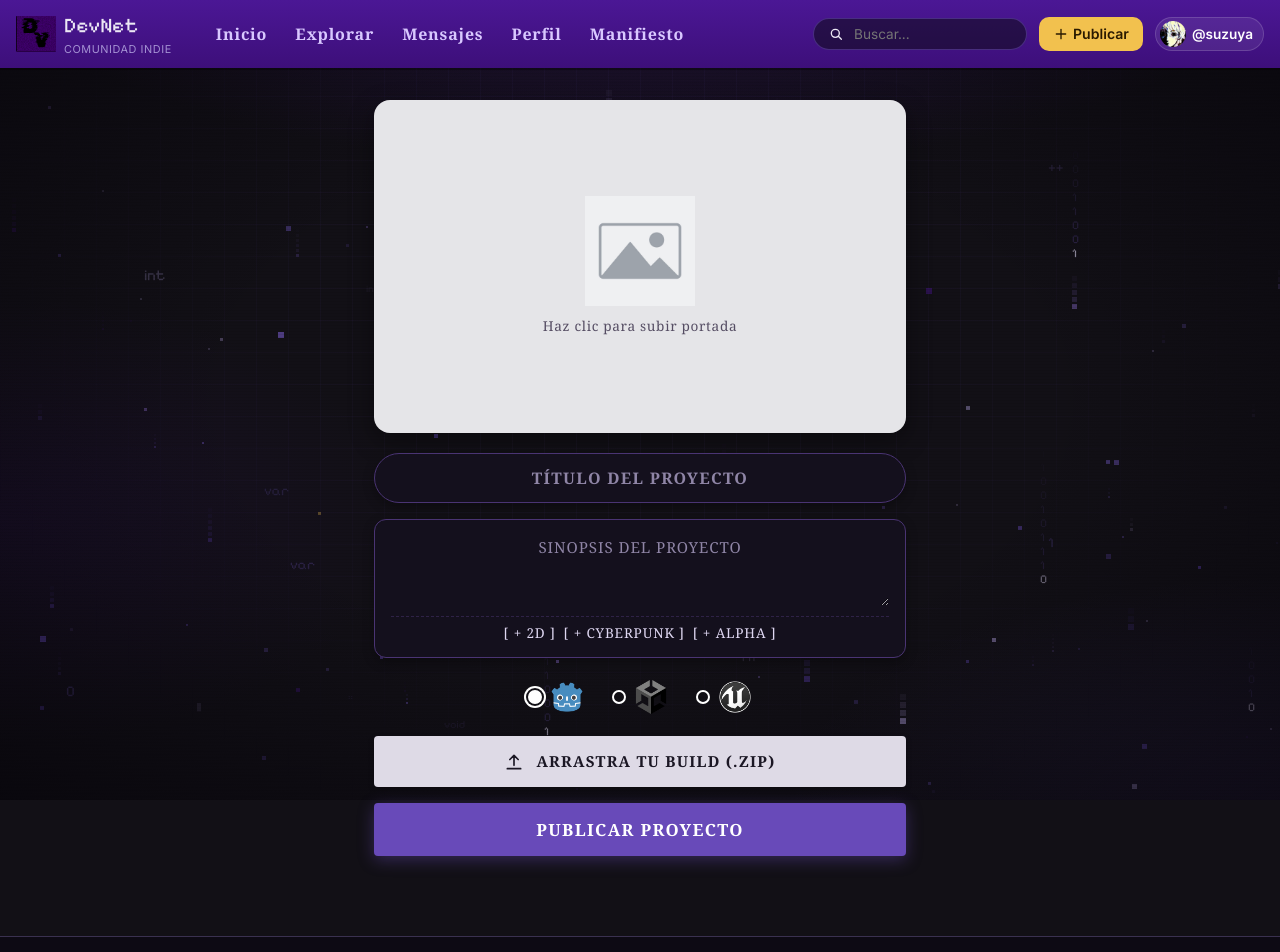
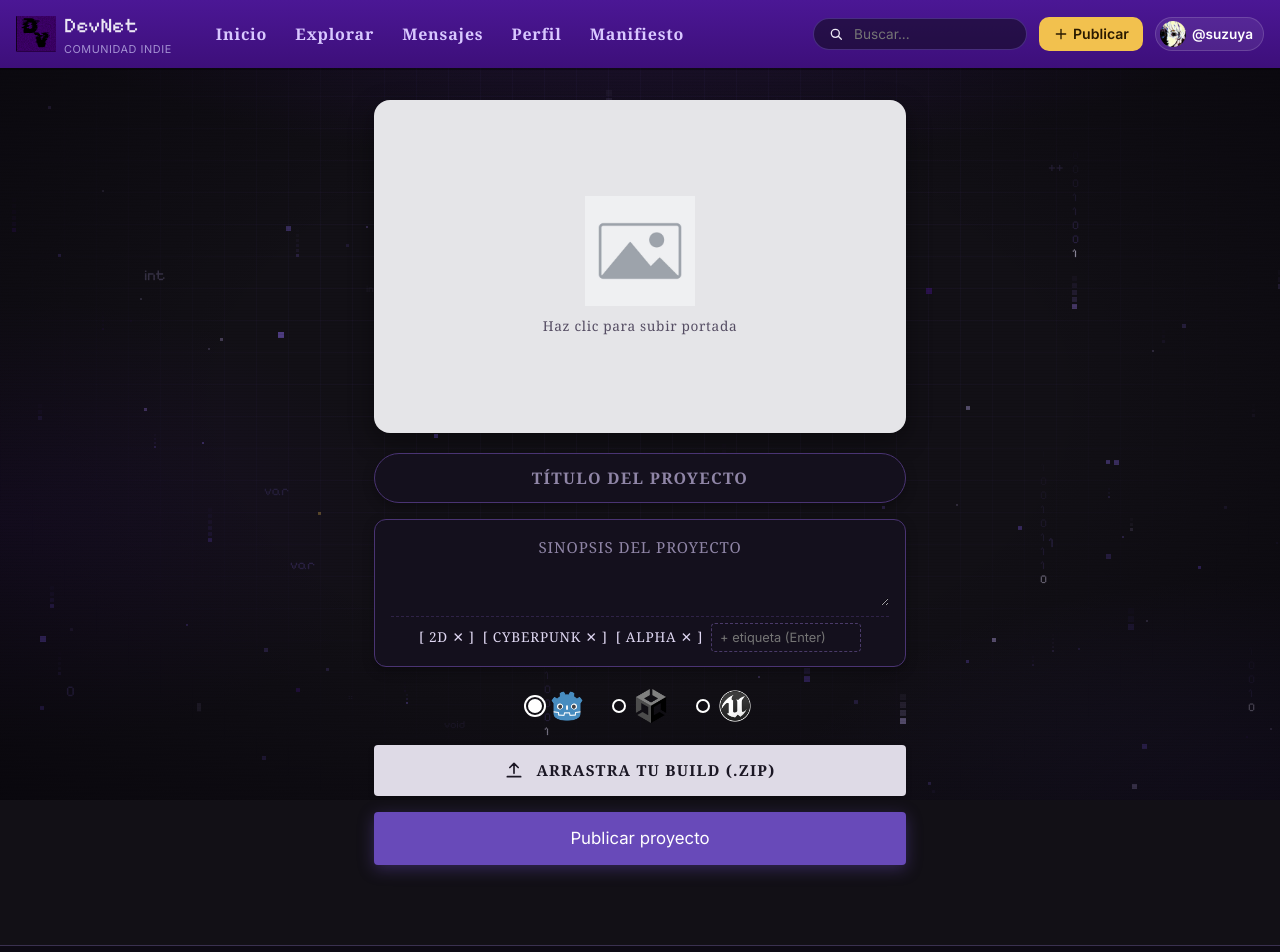
Before and after one commit to suzuya22/codespaces-blank, a React (Vite) app: page /#/publicar in a window 1280 px wide. Shown: the top 952 px of the page. Built offline with nearby package versions, Linux system fonts and the light colour scheme; a web font is replaced by a local one.

Commit message:
Publicar guarda el proyecto y aparece como nuevo en Explorar

```diff
--- a/src/pages/publicar/Publicar.css
+++ b/src/pages/publicar/Publicar.css
@@ -213,10 +213,10 @@
   border-radius: 4px;
   padding: 14px 20px;
   color: #ffffff;
-  font-family: var(--f-body);
+  font-family: var(--btn-font);
   font-size: 1.05rem;
-  font-weight: 600;
-  letter-spacing: 0.08em;
+  font-weight: var(--btn-weight);
+  letter-spacing: var(--btn-tracking);
   cursor: pointer;
   box-shadow: 0 4px 16px rgba(104, 74, 185, 0.4);
   transition: all 0.2s ease;
@@ -232,3 +232,27 @@
 .publicar__ok {
   text-align: center;
 }
+
+button.publicar__tag-chip {
+  cursor: pointer;
+  padding: 0;
+  border: 0;
+  background: transparent;
+}
+button.publicar__tag-chip:hover {
+  color: #ff9db0;
+}
+.publicar__tag-input {
+  min-width: 0;
+  width: 150px;
+  padding: 4px 8px;
+  border: 1px dashed #4a3a69;
+  border-radius: 4px;
+  background: transparent;
+  color: #fff;
+  font-size: 0.8rem;
+}
+.publicar__tag-input:focus {
+  outline: none;
+  border-color: var(--c-primary-hover);
+}
--- a/src/pages/publicar/Publicar.jsx
+++ b/src/pages/publicar/Publicar.jsx
@@ -2,7 +2,29 @@ import { useState } from 'react'
 import Button from '../../components/ui/Button/Button.jsx'
 import Icon from '../../components/ui/Icon.jsx'
 import { MOTORES } from '../../data/proyectos.js'
+import { publicarProyecto } from '../../data/store.js'
 import './Publicar.css'
+
+// Reduce la portada a máx. 800px y la convierte a texto (dataURL) para poder guardarla en el navegador
+function comprimirImagen(file) {
+  return new Promise((resolve) => {
+    const img = new Image()
+    img.onload = () => {
+      const escala = Math.min(1, 800 / img.width)
+      const canvas = document.createElement('canvas')
+      canvas.width = Math.round(img.width * escala)
+      canvas.height = Math.round(img.height * escala)
+      canvas.getContext('2d').drawImage(img, 0, 0, canvas.width, canvas.height)
+      resolve(canvas.toDataURL('image/jpeg', 0.8))
+      URL.revokeObjectURL(img.src)
+    }
+    img.onerror = () => resolve(null)
+    img.src = URL.createObjectURL(file)
+  })
+}
+
+// "2D" -> "2D", "CYBERPUNK" -> "Cyberpunk"
+const formatoEtiqueta = (t) => (t.length <= 3 ? t : t.charAt(0) + t.slice(1).toLowerCase())
 
 function Publicar() {
   const [titulo, setTitulo] = useState('')
@@ -12,13 +34,34 @@ function Publicar() {
   const [motor, setMotor] = useState('godot')
   const [archivo, setArchivo] = useState(null)
   const [imagenPortada, setImagenPortada] = useState(null)
-  const [publicado, setPublicado] = useState(false)
+  const [publicadoId, setPublicadoId] = useState(null)
 
-  const handleImagenChange = (e) => {
+  const handleImagenChange = async (e) => {
     const file = e.target.files?.[0]
     if (file) {
-      setImagenPortada(URL.createObjectURL(file))
+      setImagenPortada(await comprimirImagen(file))
     }
+  }
+
+  const publicar = (e) => {
+    e.preventDefault()
+    const id = publicarProyecto({
+      titulo,
+      sinopsis,
+      etiquetas: etiquetas.map(formatoEtiqueta),
+      motor,
+      portada: imagenPortada,
+      archivo: archivo?.name,
+    })
+    setPublicadoId(id)
+  }
+
+  const reiniciar = () => {
+    setTitulo('')
+    setSinopsis('')
+    setImagenPortada(null)
+    setArchivo(null)
+    setPublicadoId(null)
   }
 
   const agregarEtiqueta = (e) => {
@@ -29,16 +72,21 @@ function Publicar() {
     }
   }
 
-  if (publicado) {
+  if (publicadoId) {
     return (
       <div className="page page--narrow publicar__ok">
         <h1>¡Proyecto publicado!</h1>
-        <p className="muted">“{titulo || 'Tu proyecto'}” ya está visible para la comunidad. Pronto llegarán los primeros feedbacks.</p>
-        <Button to="/galeria" full>
-          VER EN EXPLORAR
+        <p className="muted">
+          “{titulo}” ya aparece como <strong>nuevo</strong> en Explorar y en tu perfil. Pronto llegarán los primeros feedbacks.
+        </p>
+        <Button to={`/proyecto/${publicadoId}`} full>
+          Ver mi proyecto
         </Button>
-        <Button variant="ghost" full onClick={() => setPublicado(false)}>
-          PUBLICAR OTRO
+        <Button to="/galeria" variant="ghost" full>
+          Ver en Explorar
+        </Button>
+        <Button variant="ghost" full onClick={reiniciar}>
+          Publicar otro
         </Button>
       </div>
     )
@@ -47,10 +95,7 @@ function Publicar() {
   return (
     <form
       className="page publicar"
-      onSubmit={(e) => {
-        e.preventDefault()
-        setPublicado(true)
-      }}
+      onSubmit={publicar}
     >
       <div className="publicar__preview-container">
         <label className="publicar__preview-label">
@@ -89,10 +134,25 @@ function Publicar() {
           />
           <div className="publicar__tags-row">
             {etiquetas.map((tag) => (
-              <span key={tag} className="publicar__tag-chip">
-                [ + {tag} ]
-              </span>
+              <button
+                key={tag}
+                type="button"
+                className="publicar__tag-chip"
+                onClick={() => setEtiquetas(etiquetas.filter((t) => t !== tag))}
+                title="Quitar etiqueta"
+              >
+                [ {tag} ✕ ]
+              </button>
             ))}
+            <input
+              className="publicar__tag-input"
+              value={nuevaEtiqueta}
+              onChange={(e) => setNuevaEtiqueta(e.target.value)}
+              onKeyDown={(e) => e.key === 'Enter' && agregarEtiqueta(e)}
+              placeholder="+ etiqueta (Enter)"
+              aria-label="Agregar etiqueta"
+              maxLength={20}
+            />
           </div>
         </div>
 
@@ -121,7 +181,7 @@ function Publicar() {
         </label>
 
         <button type="submit" className="publicar__submit-btn">
-          PUBLICAR PROYECTO
+          Publicar proyecto
         </button>
       </div>
     </form>
```
